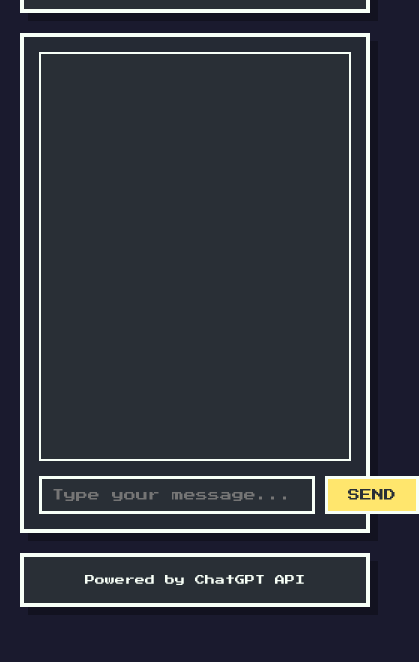
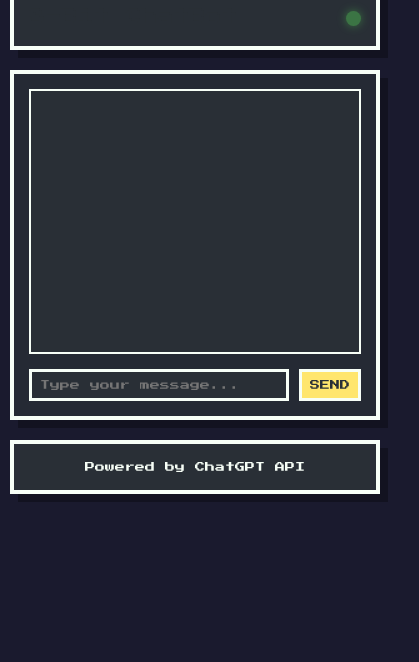
Before and after one commit to ggpio18/VAN-Chatbot_API-Codedex, a plain HTML site: page index.html in a window 390 px wide. Shown: the part 182-844 px from the top of the page, 419 px wide, since content can reach past the window. Drawn offline with Linux system fonts and the light colour scheme.

Commit message:
+=[reponsive]

```diff
--- a/style.css
+++ b/style.css
@@ -183,3 +183,43 @@ footer {
     0%, 60%, 100% { transform: translateY(0); }
     30% { transform: translateY(-5px); }
 }
+
+/* Responsive design */
+@media (max-width: 768px) {
+    body {
+        padding: 10px;
+    }
+
+    .chat-container {
+        height: 400px;
+    }
+
+    header h1 {
+        font-size: 18px;
+    }
+
+    .message {
+        max-width: 90%;
+        font-size: 12px;
+    }
+
+    .pixel-input, .pixel-button {
+        padding: 8px;
+        font-size: 10px;
+    }
+}
+
+@media (max-width: 480px) {
+    header h1 {
+        font-size: 16px;
+    }
+
+    .power-light {
+        width: 15px;
+        height: 15px;
+    }
+
+    .chat-container {
+        height: 350px;
+    }
+}
```
